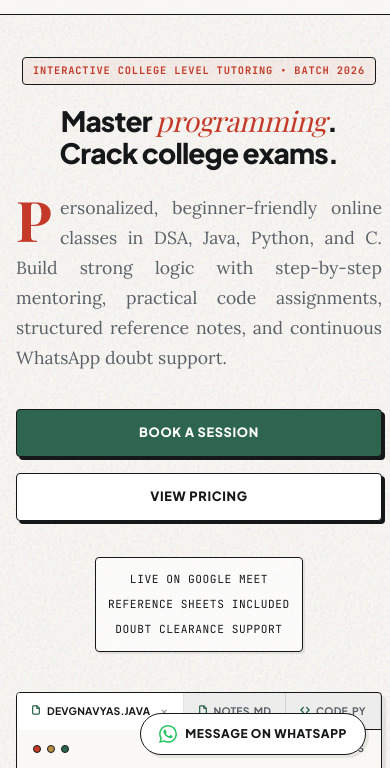
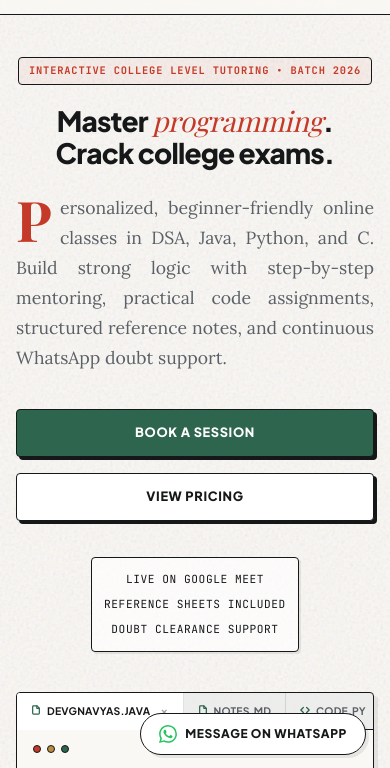
Before and after one commit to vyas-devgna/Tutoring, a plain HTML site: page index.html in a window 390 px wide. Shown: the part 65-833 px from the top of the page. Drawn offline with nearby package versions, Linux system fonts and the light colour scheme; a web font is replaced by a local one.

Commit message:
fix: constrain grid columns to 100% width and min-width 0 on mobile to prevent overflow

```diff
--- a/index.html
+++ b/index.html
@@ -2035,6 +2035,12 @@
       }
 
       /* Mobile responsiveness enhancements */
+      .hero-content,
+      .hero-visual {
+        min-width: 0;
+        width: 100%;
+      }
+
       .floating-badge {
         display: none !important;
       }
```
